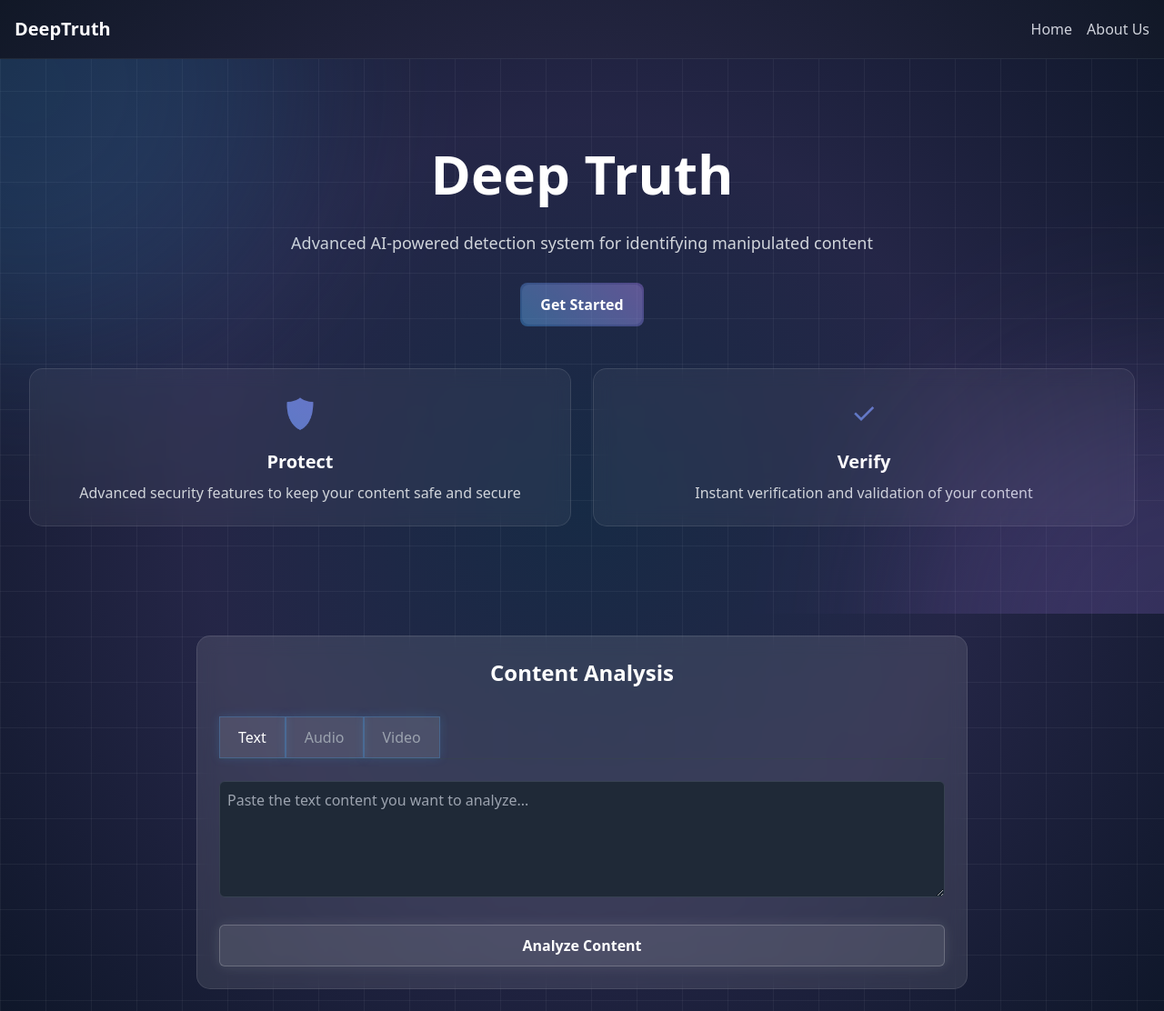
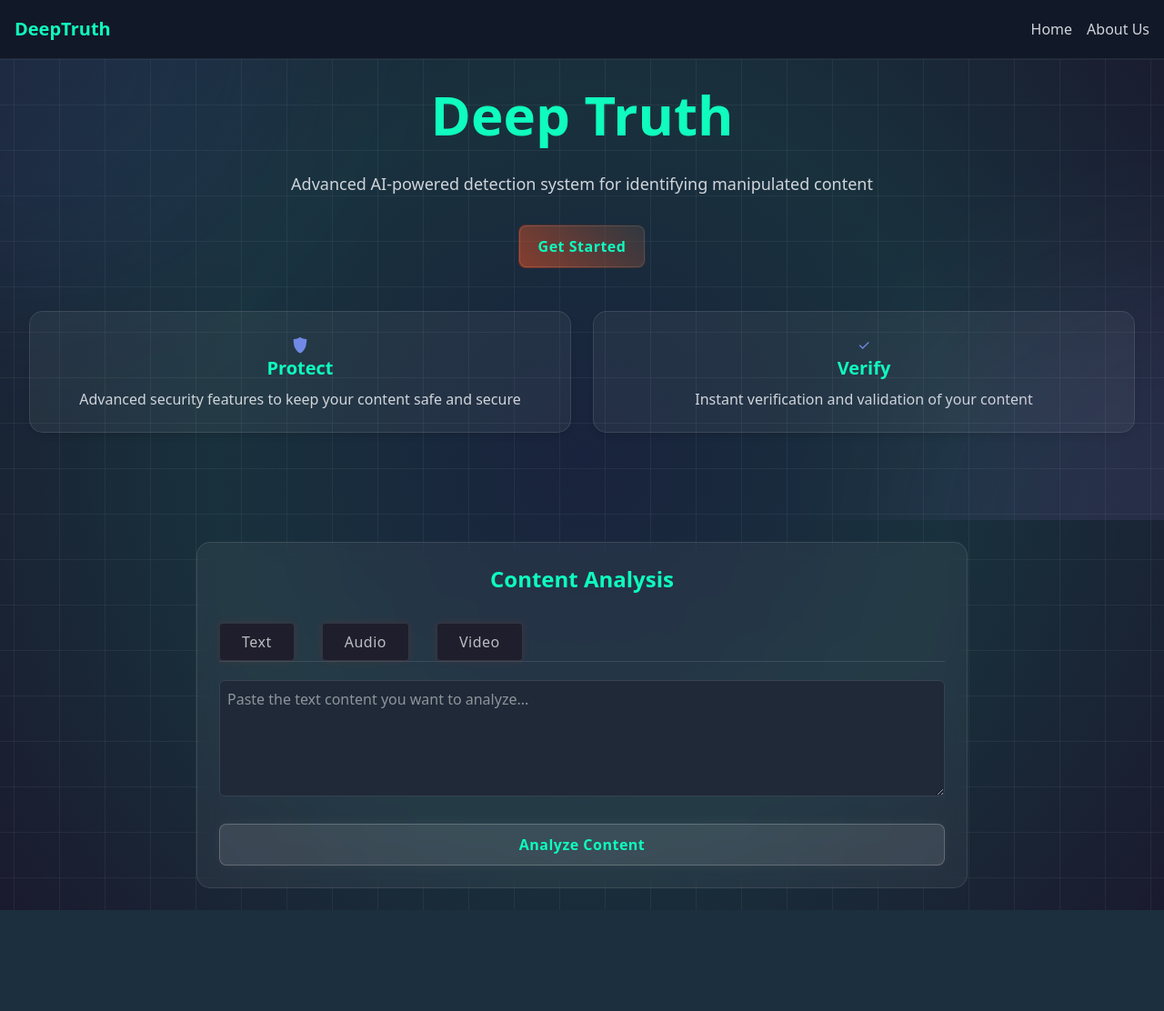
Before and after one commit to Kushagra481/Fake-Media-detection, a Flask app: page / in a window 1280 px wide. Shown: the whole page at 91% size. After the commit the page ends 1001 px from the top, so only its background shows below. Run offline with Flask 3, Linux system fonts and the light colour scheme.

Commit message:
ui changes

```diff
--- a/static/styles.css
+++ b/static/styles.css
@@ -1,14 +1,24 @@
 /* Main background styles */
 .gradient-bg {
-  background-color: #0f172a; /* Dark background base */
+  background-color: #1a1a2e;
   background-image:
     linear-gradient(rgba(255, 255, 255, 0.05) 1px, transparent 1px),
     linear-gradient(90deg, rgba(255, 255, 255, 0.05) 1px, transparent 1px);
   background-size: 50px 50px;
   position: relative;
+  animation: slideGrid 2s linear infinite;
 }
 
-/* Add a subtle overlay gradient */
+@keyframes slideGrid {
+  from {
+    background-position: 0 0;
+  }
+  to {
+    background-position: 50px 50px;
+  }
+}
+
+/* Update overlay gradient */
 .gradient-bg::before {
   content: '';
   position: absolute;
@@ -19,8 +29,8 @@
   background:
     radial-gradient(
       circle at 50% 50%,
-      rgba(66, 153, 225, 0.15),
-      rgba(159, 122, 234, 0.15),
+      rgba(16, 110, 190, 0.1),
+      rgba(15, 252, 190, 0.1),
       transparent 100%
     );
   pointer-events: none;
@@ -50,22 +60,23 @@
   animation: move 20s infinite alternate;
 }
 
-
 .hero-bg::before {
-  background: #4299e1;
+  background: #4299e1; /* Blue */
   top: -300px;
   left: -300px;
+  opacity: 0.1;
 }
 
 .hero-bg::after {
-  background: #9f7aea;
+  background: #9f7aea; /* Purple */
   bottom: -300px;
   right: -300px;
+  opacity: 0.1;
 }
 
 /* Glass card effect */
 .glass-card {
-  background: rgba(255, 255, 255, 0.1);
+  background: rgba(255, 255, 255, 0.05);
   backdrop-filter: blur(10px);
   border: 1px solid rgba(255, 255, 255, 0.1);
   border-radius: 15px;
@@ -76,8 +87,8 @@
 .button-3d {
   transform-style: preserve-3d;
   transition: transform 0.2s, box-shadow 0.2s;
-  border: 1px solid rgba(255, 255, 255, 0.2);
-  box-shadow: 0 0 15px rgba(255, 255, 255, 0.1);
+  border: 1px solid rgba(255, 255, 255, 0.1);
+  box-shadow: 0 0 15px rgba(255, 255, 255, 0.05);
   position: relative;
   padding: 10px 20px;
   background: rgba(255, 255, 255, 0.1);
@@ -86,14 +97,14 @@
 .button-3d:hover {
   transform: translateY(-5px) translateZ(20px);
   box-shadow: 0 5px 20px rgba(0, 0, 0, 0.3),
-              0 0 20px rgba(255, 255, 255, 0.2);
-  border-color: rgba(255, 255, 255, 0.4);
+              0 0 20px rgba(255, 60, 0, 0.2);
+  border-color: rgba(255, 60, 0, 0.3);
 }
 
 /* New Button Variants */
 .button-glow {
   position: relative;
-  background: rgba(255, 255, 255, 0.1);
+  background: white;
   border: none;
   transition: all 0.3s ease;
   padding: 10px 20px;
@@ -109,9 +120,10 @@
   bottom: -2px;
   background: linear-gradient(
     45deg,
-    rgba(66, 153, 225, 0.5),
-    rgba(159, 122, 234, 0.5)
+    rgba(255, 60, 0, 0.5),
+    rgba(44, 44, 44, 0.5)
   );
+  opacity: 0.1;
   border-radius: inherit;
   z-index: -1;
   animation: borderGlow 2s ease-in-out infinite;
@@ -119,21 +131,21 @@
 
 .button-glow:hover {
   transform: translateY(-2px);
-  box-shadow: 0 0 20px rgba(66, 153, 225, 0.3);
+  box-shadow: 0 0 20px rgba(255, 60, 0, 0.2);
 }
 
 .button-neon {
-  background: rgba(255, 255, 255, 0.1);
-  border: 1px solid rgba(66, 153, 225, 0.3);
-  box-shadow: 0 0 10px rgba(66, 153, 225, 0.2);
+  background: white;
+  border: 1px solid rgba(255, 60, 0, 0.3);
+  box-shadow: 0 0 10px rgba(255, 60, 0, 0.1);
   transition: all 0.3s ease;
   padding: 10px 20px;
 }
 
 .button-neon:hover {
-  border-color: rgba(66, 153, 225, 0.8);
-  box-shadow: 0 0 20px rgba(66, 153, 225, 0.4),
-              inset 0 0 15px rgba(66, 153, 225, 0.3);
+  border-color: rgba(255, 60, 0, 0.8);
+  box-shadow: 0 0 20px rgba(255, 60, 0, 0.3),
+              inset 0 0 15px rgba(255, 60, 0, 0.2);
 }
 
 @keyframes borderGlow {
@@ -161,55 +173,24 @@
 /* Let's add these new, more subtle animations instead */
 .feature-card {
   background: rgba(255, 255, 255, 0.05);
-  backdrop-filter: blur(10px);
   border: 1px solid rgba(255, 255, 255, 0.1);
   border-radius: 15px;
   padding: 1.5rem;
-  transition: all 0.3s ease;
-  position: relative;
-  overflow: hidden;
-}
-
-.feature-card::before {
-  content: '';
-  position: absolute;
-  top: 0;
-  left: -100%;
-  width: 100%;
-  height: 100%;
-  background: linear-gradient(
-    90deg,
-    transparent,
-    rgba(255, 255, 255, 0.1),
-    transparent
-  );
-  transition: 0.5s;
+  box-shadow: 0 4px 6px rgba(0, 0, 0, 0.1);
 }
 
 .feature-card:hover {
   transform: translateY(-5px);
-  border-color: rgba(255, 255, 255, 0.2);
-  box-shadow: 0 10px 30px rgba(0, 0, 0, 0.1);
-}
-
-.feature-card:hover::before {
-  left: 100%;
+  border-color: rgba(66, 153, 225, 0.3);
+  box-shadow: 0 10px 20px rgba(0, 0, 0, 0.2);
 }
 
 .feature-icon {
-  font-size: 2rem;
-  margin-bottom: 1rem;
-  color: #4299e1; /* Fallback color */
+  color: #4299e1;
   background: linear-gradient(45deg, #4299e1, #9f7aea);
   background-clip: text;
+  -webkit-background-clip: text;
   color: transparent;
-  opacity: 0.8;
-  transition: all 0.3s ease;
-}
-
-.feature-card:hover .feature-icon {
-  transform: scale(1.1);
-  opacity: 1;
 }
 
 /* Keyframes */
@@ -217,3 +198,87 @@
   0% { transform: translate(0, 0) rotate(0deg); }
   100% { transform: translate(50px, 50px) rotate(45deg); }
 }
+
+/* Text colors */
+h1, h2, h3, h4, h5, h6 {
+  color: #0FFCBE;
+}
+
+p, span, div {
+  color: #0FFCBE;
+}
+
+/* Navigation styles */
+nav {
+  position: fixed;
+  top: 0;
+  left: 0;
+  right: 0;
+  z-index: 100;
+  background:  rgba(16, 110, 190, 0.1);
+  color: white;
+}
+
+/* Input/textarea styles */
+textarea, input {
+  background: rgba(0, 0, 0, 0.2);
+  color: white;
+  border: 1px solid rgba(255, 255, 255, 0.1);
+}
+
+textarea::placeholder, input::placeholder {
+  color: rgba(255, 255, 255, 0.5);
+}
+
+/* Button styles */
+.button-3d, .button-glow, .button-neon {
+  background: rgba(255, 255, 255, 0.1);
+  color: #0FFCBE;
+  border: 1px solid rgba(255, 255, 255, 0.2);
+  padding: 10px 20px;
+  border-radius: 8px;
+  transition: all 0.3s ease;
+  font-weight: 600;
+  letter-spacing: 0.5px;
+}
+
+.button-3d:hover, .button-glow:hover, .button-neon:hover {
+  transform: translateY(-2px);
+  box-shadow: 0 5px 15px rgba(66, 153, 225, 0.2);
+  border-color: #4299e1;
+}
+
+/* Tab container */
+.flex.border-b {
+  display: flex;
+  gap: 30px;
+  border-bottom: 1px solid rgba(255, 255, 255, 0.1);
+  margin-bottom: 20px;
+}
+
+/* Tab styles */
+.tab,
+[data-tab="text"],
+[data-tab="audio"],
+[data-tab="video"] {
+  border: 1px solid rgba(255, 255, 255, 0.1);
+  background: #1E1E2D; /* Matching the content analysis box color */
+  color: rgba(255, 255, 255, 0.7);
+  font-weight: 500;
+  border-radius: 4px;
+  padding: 8px 24px;
+  transition: all 0.3s ease;
+}
+
+.tab:hover,
+[data-tab]:hover {
+  background: rgba(0, 0, 0, 0.2);
+  color: white;
+}
+
+.tab.active,
+[data-tab].active {
+  border-color: #0FFCBE;
+  color: #0FFCBE;
+  font-weight: 600;
+}
```
